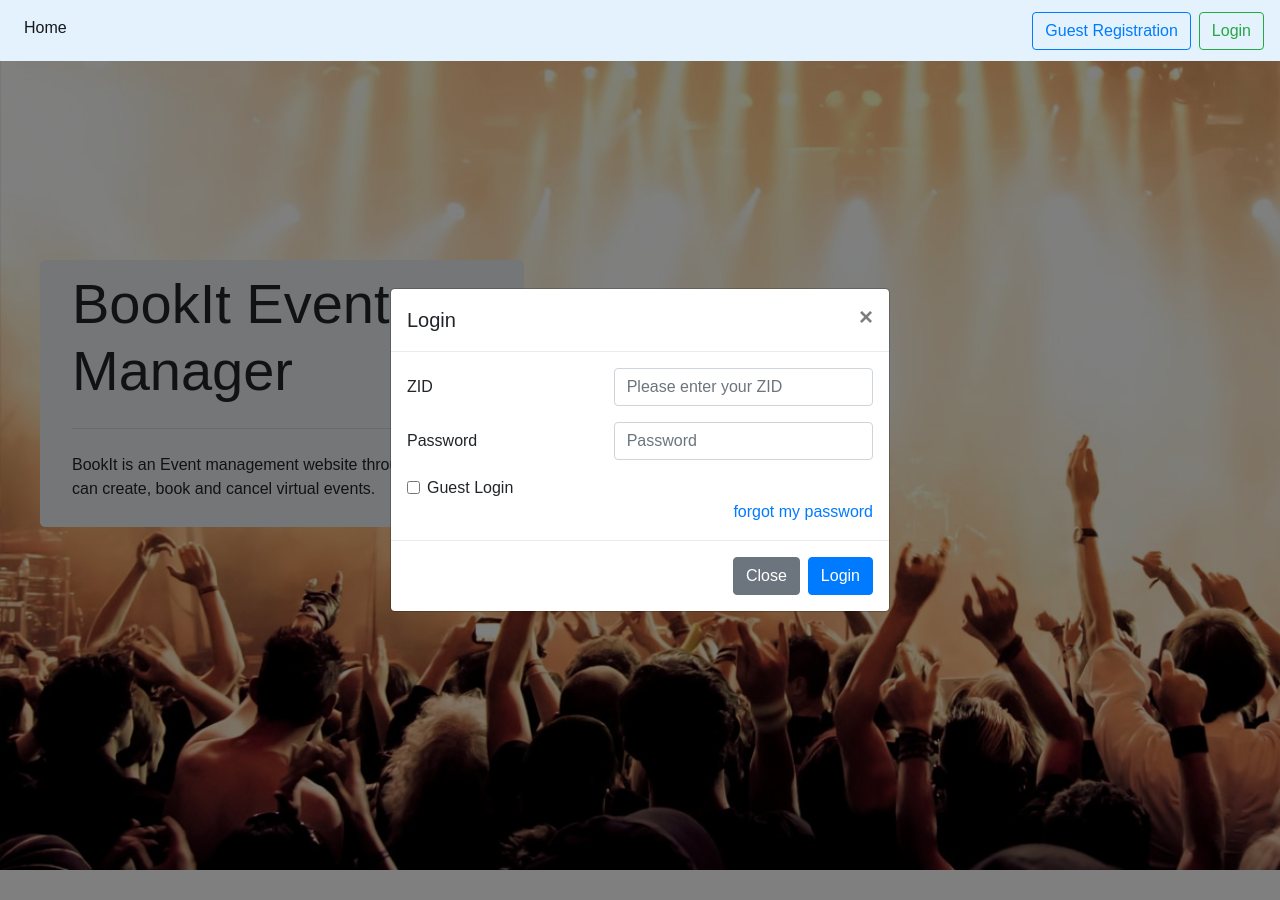
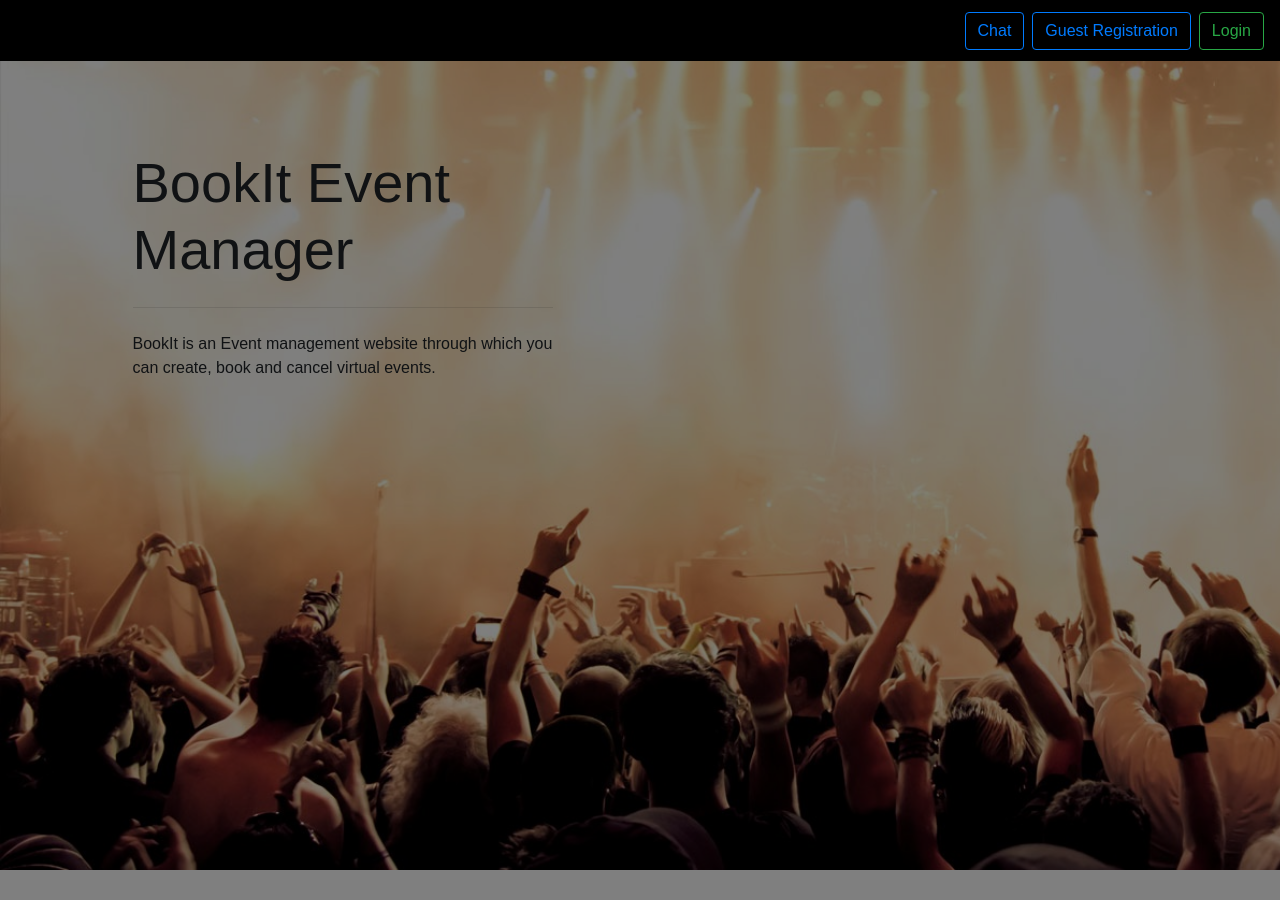
Before and after one commit to Anurag1810/BookIt-Event-Recommender-System, a Flask app: page /index in a window 1280 px wide, after a click on "Login". Run offline with Flask 2, Linux system fonts and the light colour scheme; data comes from the database, SQL or seed files in the repository; some libraries are stand-ins or nearby versions.

Commit message:
Adding Chatbot to the Navbar.

```diff
--- a/static/css/nav_bar.css
+++ b/static/css/nav_bar.css
@@ -21,7 +21,7 @@
 }
 
 .navbar {
-	background-color: #e3f2fd;
+	background-color: black;
 	transition: 0.3s;
 	z-index: 2000;
 }
--- a/static/templates/index.html
+++ b/static/templates/index.html
@@ -6,10 +6,10 @@
 <header class="title_background">
 	<div class="row">
 		<div class="col-md-6">
-			<div class="jumbotron">
-			 	<h1 class="display-4">BookIt Event Manager</h1>
+			<div class="jumbotron" style="background-color: transparent;margin-top: -20%; margin-left: 10%">
+			 	<h1 class="display-4" style="font-family: fantasy">BookIt Event Manager</h1>
 			 	<hr class="my-4">
-				<p>BookIt is an Event management website through which you can create, book and cancel virtual events.
+				<p style="font-family: fantasy">BookIt is an Event management website through which you can create, book and cancel virtual events.
 				</p>
 			</div>
 			<div class="scroll_down_button">
--- a/static/templates/navbar.html
+++ b/static/templates/navbar.html
@@ -4,8 +4,58 @@
 <script type="text/javascript">
     {% include "signin_form.js" %}
 </script>
+<head>
+<meta name="viewport" content="width=device-width, initial-scale=1">
+<style>
+.modal {
+  display: none; /* Hidden by default */
+  position: fixed; /* Stay in place */
+  z-index: 1; /* Sit on top */
+  padding-top: 100px; /* Location of the box */
+  left: 0;
+  top: 0;
+  width: 100%; /* Full width */
+  height: 100%; /* Full height */
+  overflow: auto; /* Enable scroll if needed */
+  background-color: rgb(0,0,0); /* Fallback color */
+  background-color: rgba(0,0,0,0.4); /* Black w/ opacity */
+}
+
+/* Modal Content */
+.modal-content {
+  background-color: #fefefe;
+  margin: auto;
+  padding: 20px;
+  border: 1px solid #888;
+  width: 35%;
+  height: 85%;
+}
+
+/* The Close Button */
+.close {
+  color: #aaaaaa;
+  float: right;
+  font-size: 28px;
+  font-weight: bold;
+  padding-left: 410px;
+  padding-bottom: 10px;
+}
+
+.close:hover,
+.close:focus {
+  color: #000;
+  text-decoration: none;
+  cursor: pointer;
+}
+.chatbot{
+  width: 100%;
+  height: 100%;
+}
+</style>
+</head>
+
 <nav class="navbar navbar-expand-lg fixed-top navbar-light">
-  <button class="navbar-toggler" type="button" data-toggle="collapse" data-target="#navbarSupportedContent" aria-controls="navbarSupportedContent" aria-expanded="false" aria-label="Toggle navigation">
+  <button class="navbar-toggler" style="background-color: white" type="button" data-toggle="collapse" data-target="#navbarSupportedContent" aria-controls="navbarSupportedContent" aria-expanded="false" aria-label="Toggle navigation">
     <span class="navbar-toggler-icon"></span>
   </button>
   <div class="collapse navbar-collapse" id="navbarSupportedContent">
@@ -40,6 +90,16 @@
         </button>
       </form>
       {% else %}
+      <button id="chat" type="button" class="btn btn-outline-primary my-2 my-sm-0 mr-2">
+        Chat
+      </button>
+      <div id="myModal" class="modal">
+          <!-- Modal content -->
+          <div class="modal-content">
+            <span class="close">&times;</span>
+            <iframe id='chatbot' src='https://webchat.botframework.com/embed/khushbooportfoliobot-bot?s=XtOuOIHx1ds.S_e_E_aNHranGTEdc56Y7N5V97EZ_7WLv3jcRpvhKak' class="chatbot"></iframe>
+          </div>
+      </div>
       <button type="button" class="btn btn-outline-primary my-2 my-sm-0 mr-2" data-toggle="modal" data-target="#signin_modal">
         Guest Registration
       </button>
@@ -59,3 +119,30 @@
   {% include "signin_modal.html" %}
 </div>
 {% endif %}
+<script>
+  // Get the modal
+  var modal = document.getElementById("myModal");
+
+  // Get the button that opens the modal
+  var btn = document.getElementById("chat");
+
+  // Get the <span> element that closes the modal
+  var span = document.getElementsByClassName("close")[0];
+
+  // When the user clicks the button, open the modal
+  btn.onclick = function() {
+    modal.style.display = "block";
+  }
+
+  // When the user clicks on <span> (x), close the modal
+  span.onclick = function() {
+    modal.style.display = "none";
+  }
+
+  // When the user clicks anywhere outside of the modal, close it
+  window.onclick = function(event) {
+    if (event.target == modal) {
+      modal.style.display = "none";
+    }
+  }
+  </script>
--- a/static/templates/navbar/navbar.html
+++ b/static/templates/navbar/navbar.html
@@ -2,13 +2,13 @@
     {% include "login_form.js" %}
 </script>
 <nav class="navbar navbar-expand-lg fixed-top navbar-light">
-  <button class="navbar-toggler" type="button" data-toggle="collapse" data-target="#navbarSupportedContent" aria-controls="navbarSupportedContent" aria-expanded="false" aria-label="Toggle navigation">
+  <button class="navbar-toggler" style="background-color: white" type="button" data-toggle="collapse" data-target="#navbarSupportedContent" aria-controls="navbarSupportedContent" aria-expanded="false" aria-label="Toggle navigation">
     <span class="navbar-toggler-icon"></span>
   </button>
   <div class="collapse navbar-collapse" id="navbarSupportedContent">
     <ul class="navbar-nav mr-auto">
       <li class="nav-item active">
-        <a class="nav-link" href="/">Home <span class="sr-only">(current)</span></a>
+        <a class="nav-link"href="/">Home <span class="sr-only">(current)</span></a>
       </li>
       {% if current_user.is_authenticated == True %}
       <li class="nav-item">
```
